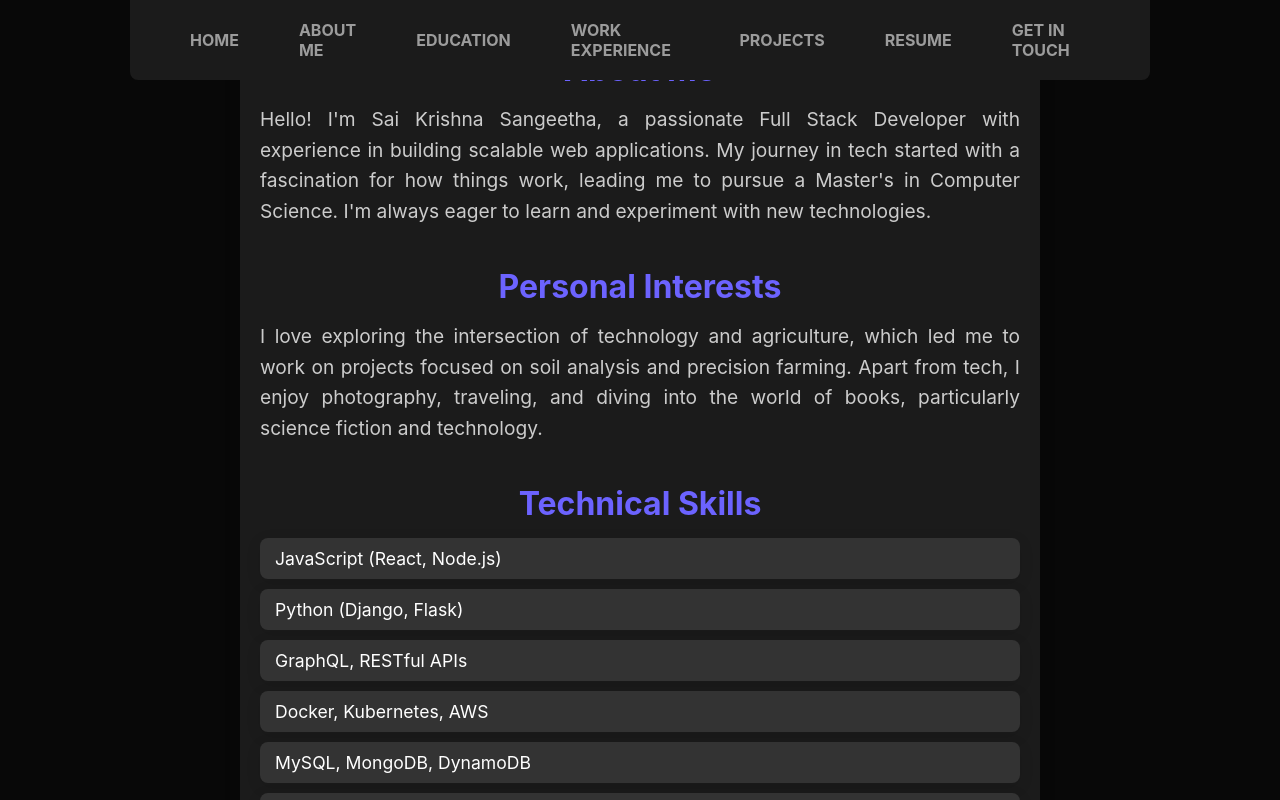
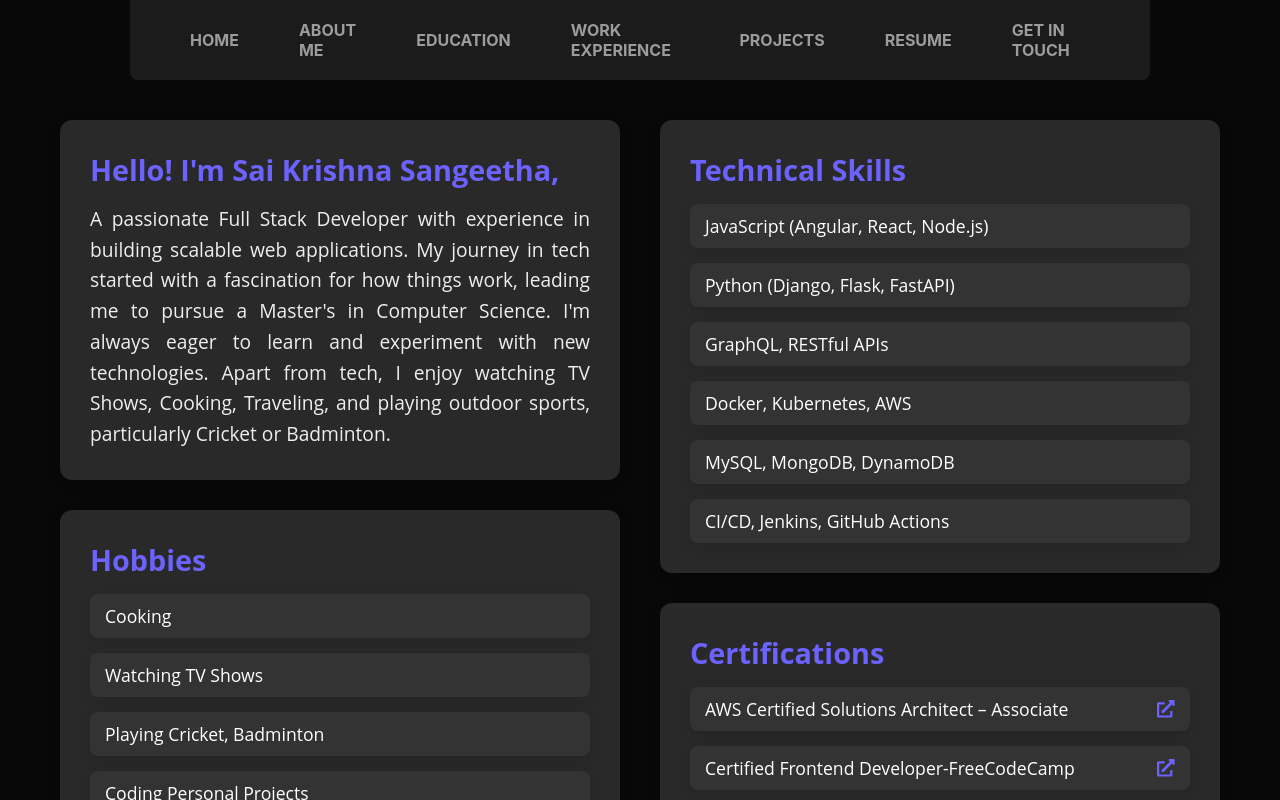
Before and after one commit to SaiKrishna-1857/personal-portfolio, a React (Create React App) app: page /personal-portfolio/about-me in a window 1280 px wide. Built offline with nearby package versions, Linux system fonts and the light colour scheme; the HTML template or start-up script is replaced by a standard one.

Commit message:
Updated about me section

```diff
--- a/package.json
+++ b/package.json
@@ -8,6 +8,7 @@
     "@testing-library/user-event": "^13.5.0",
     "react": "^18.3.1",
     "react-dom": "^18.3.1",
+    "react-icons": "^5.3.0",
     "react-router-dom": "^6.26.1",
     "react-scripts": "5.0.1",
     "web-vitals": "^2.1.4"
--- a/src/AboutMe.module.css
+++ b/src/AboutMe.module.css
@@ -1,44 +1,62 @@
 .aboutContainer {
-    max-width: 800px;
-    margin: 0 auto;
-    padding: 50px 20px;
-    color: #ffffff;
-    background-color: #1b1b1b;
-    border-radius: 16px;
-    box-shadow: 0px 4px 15px rgba(0, 0, 0, 0.2);
+    display: grid;
+    grid-template-columns: 1fr 1fr;
+    gap: 40px;
+    max-width: 1200px;
+    margin: 100px auto 0 auto;
+    padding: 20px;
 }
 
-.aboutSection, .interestsSection, .skillsSection, .hobbiesSection, .certificationsSection {
-    margin-bottom: 40px;
+.leftColumn, .rightColumn {
+    display: flex;
+    flex-direction: column;
+    gap: 30px;
 }
 
-.aboutSection h2, .interestsSection h2, .skillsSection h2, .hobbiesSection h2, .certificationsSection h2 {
-    font-size: 2em;
-    margin-bottom: 15px;
-    color: #6c63ff;
-    text-align: center;
+.aboutSection, .hobbiesSection, .skillsSection, .certificationsSection {
+    padding: 30px;
+    border-radius: 12px;
+    background-color: #292929;
+    box-shadow: 0px 4px 15px rgba(0, 0, 0, 0.2);
+    transition: transform 0.3s ease, box-shadow 0.3s ease;
+    font-family: Open Sans;
 }
 
-.aboutDescription, .interestsDescription {
+.aboutSection:hover, .hobbiesSection:hover, .skillsSection:hover, .certificationsSection:hover {
+    transform: translateY(-10px);
+    box-shadow: 0px 8px 20px rgba(0, 0, 0, 0.3);
+}
+
+h2 {
+    font-size: 1.8em;
+    color: #6c63ff;
+    margin-bottom: 15px;
+}
+
+.aboutDescription {
     font-size: 1.2em;
     line-height: 1.6;
+    color: #eeeeee;
     text-align: justify;
-    color: #cccccc;
 }
 
 .skillsList, .hobbiesList, .certificationsList {
     list-style-type: none;
     padding-left: 0;
+    display: flex;
+    flex-direction: column;
+    gap: 15px;
+    color: #cccccc;
 }
 
 .skillsList li, .hobbiesList li, .certificationsList li {
     background-color: #333;
-    margin: 10px 0;
     padding: 10px 15px;
     border-radius: 8px;
     font-size: 1.1em;
     color: #ffffff;
     box-shadow: 0px 4px 15px rgba(0, 0, 0, 0.1);
+    transition: background-color 0.3s ease, box-shadow 0.3s ease;
 }
 
 .skillsList li:hover, .hobbiesList li:hover, .certificationsList li:hover {
@@ -46,6 +64,34 @@
     box-shadow: 0px 8px 20px rgba(0, 0, 0, 0.2);
 }
 
-.skillsSection, .hobbiesSection, .certificationsSection {
-    text-align: left;
+.certificationLink {
+    display: flex;
+    align-items: center;
+    justify-content: space-between;
+    color: #ffffff;
+    text-decoration: none;
 }
+
+.externalLinkIcon {
+    margin-left: 8px;
+    color: #6c63ff;
+}
+
+@media screen and (max-width: 768px) {
+    .aboutContainer {
+        grid-template-columns: 1fr;
+    }
+
+    h2 {
+        font-size: 1.5em;
+    }
+
+    .aboutDescription {
+        font-size: 1em;
+    }
+
+    .skillsList li, .hobbiesList li, .certificationsList li {
+        font-size: 1em;
+        padding: 10px 15px;
+    }
+}
--- a/src/Projects.module.css
+++ b/src/Projects.module.css
@@ -23,6 +23,8 @@
     flex-direction: column;
     justify-content: space-between;
     box-sizing: border-box;
+    font-family: Open Sans;
+    font-size: 17px;
 }
 
 .projectCard:hover {
--- a/src/WorkExperience.module.css
+++ b/src/WorkExperience.module.css
@@ -18,6 +18,7 @@
     position: relative;
     transition: transform 0.3s ease, box-shadow 0.3s ease;
     margin-left: 60px;
+    font-family:  Open Sans;
   }
 
   .timelineItem:hover {
--- a/src/components/AboutMe.jsx
+++ b/src/components/AboutMe.jsx
@@ -1,28 +1,35 @@
 import React from "react";
+import { FaExternalLinkAlt } from "react-icons/fa";
 import styles from "../AboutMe.module.css";
 
 function AboutMe() {
     return (
         <div className={styles.aboutContainer}>
+            <div className={styles.leftColumn}>
                 <div className={styles.aboutSection}>
-                <h2>About Me</h2>
+                    <h2>Hello! I'm Sai Krishna Sangeetha,</h2>
                     <p className={styles.aboutDescription}>
-                    Hello! I'm Sai Krishna Sangeetha, a passionate Full Stack Developer with experience in building scalable web applications. My journey in tech started with a fascination for how things work, leading me to pursue a Master's in Computer Science. I'm always eager to learn and experiment with new technologies.
+                        A passionate Full Stack Developer with experience in building scalable web applications. My journey in tech started with a fascination for how things work, leading me to pursue a Master's in Computer Science. I'm always eager to learn and experiment with new technologies. Apart from tech, I enjoy watching TV Shows, Cooking, Traveling, and playing outdoor sports, particularly Cricket or Badminton.
                     </p>
                 </div>
 
-            <div className={styles.interestsSection}>
-                <h2>Personal Interests</h2>
-                <p className={styles.interestsDescription}>
-                    I love exploring the intersection of technology and agriculture, which led me to work on projects focused on soil analysis and precision farming. Apart from tech, I enjoy photography, traveling, and diving into the world of books, particularly science fiction and technology.
-                </p>
+                <div className={styles.hobbiesSection}>
+                    <h2>Hobbies</h2>
+                    <ul className={styles.hobbiesList}>
+                        <li>Cooking</li>
+                        <li>Watching TV Shows</li>
+                        <li>Playing Cricket, Badminton</li>
+                        <li>Coding Personal Projects</li>
+                    </ul>
+                </div>
             </div>
 
+            <div className={styles.rightColumn}>
                 <div className={styles.skillsSection}>
                     <h2>Technical Skills</h2>
                     <ul className={styles.skillsList}>
-                    <li>JavaScript (React, Node.js)</li>
-                    <li>Python (Django, Flask)</li>
+                        <li>JavaScript (Angular, React, Node.js)</li>
+                        <li>Python (Django, Flask, FastAPI)</li>
                         <li>GraphQL, RESTful APIs</li>
                         <li>Docker, Kubernetes, AWS</li>
                         <li>MySQL, MongoDB, DynamoDB</li>
@@ -30,24 +37,21 @@ function AboutMe() {
                     </ul>
                 </div>
 
-            <div className={styles.hobbiesSection}>
-                <h2>Hobbies</h2>
-                <ul className={styles.hobbiesList}>
-                    <li>Photography</li>
-                    <li>Traveling</li>
-                    <li>Reading Sci-Fi Books</li>
-                    <li>Coding Personal Projects</li>
-                </ul>
-            </div>
-
                 <div className={styles.certificationsSection}>
                     <h2>Certifications</h2>
                     <ul className={styles.certificationsList}>
-                    <li>AWS Certified Solutions Architect – Associate</li>
-                    <li>Certified Kubernetes Administrator (CKA)</li>
-                    <li>Google Cloud Certified Professional Data Engineer</li>
-                    <li>Certified Django Developer</li>
+                        <li>
+                          <a href="https://www.credly.com/badges/f0777851-cd16-46a4-893b-45470ce8d548/public_url" target="_blank" rel="noopener noreferrer" className={styles.certificationLink}>
+                            AWS Certified Solutions Architect – Associate <FaExternalLinkAlt className={styles.externalLinkIcon} />
+                          </a>
+                        </li>
+                        <li>
+                          <a href="https://www.freecodecamp.org/certification/SaiKrishna1857/responsive-web-design" target="_blank" rel="noopener noreferrer" className={styles.certificationLink}>
+                            Certified Frontend Developer-FreeCodeCamp <FaExternalLinkAlt className={styles.externalLinkIcon} />
+                          </a>
+                        </li>
                     </ul>
+                </div>
             </div>
         </div>
     );
```
Also changed, not shown: src/components/WorkExperience.jsx (+8 -8 lines), 1 other file (tests, documents, lock files or other folders). Lines whose indentation alone changed are shown as unchanged.
